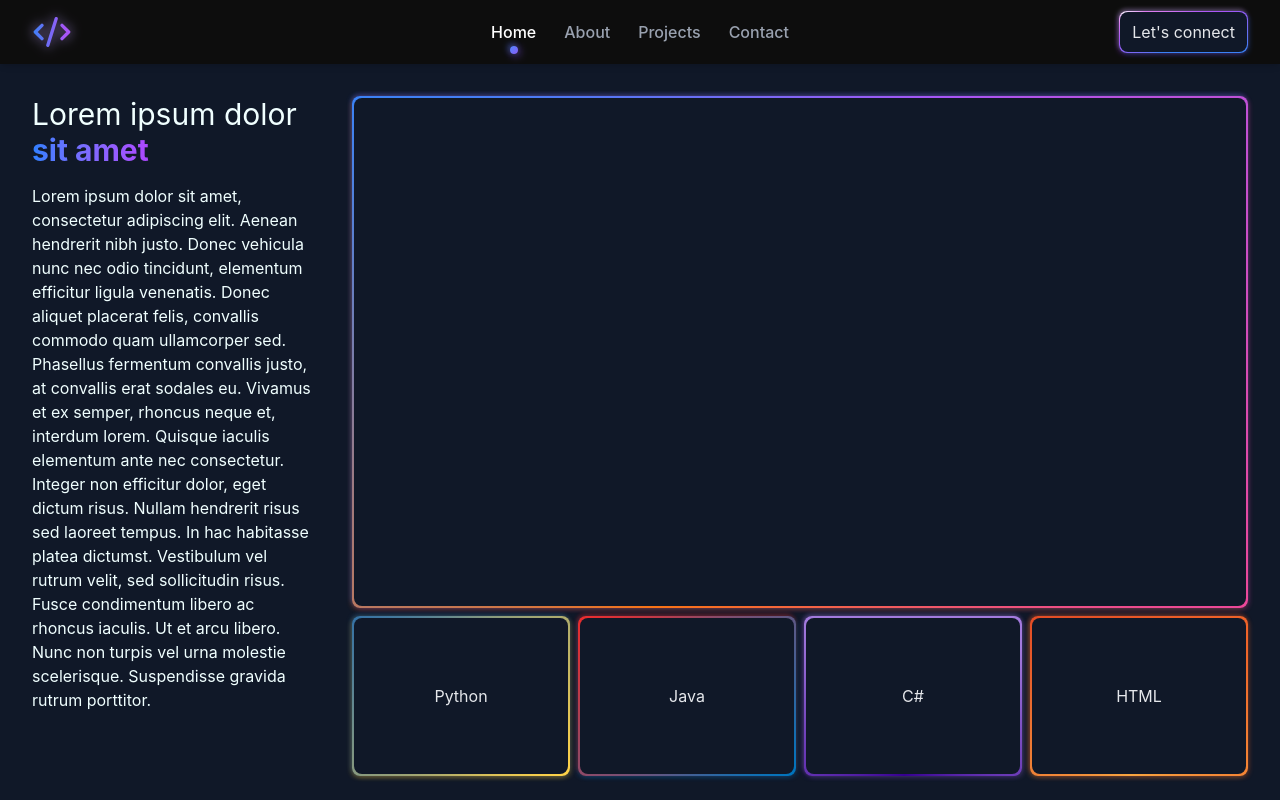
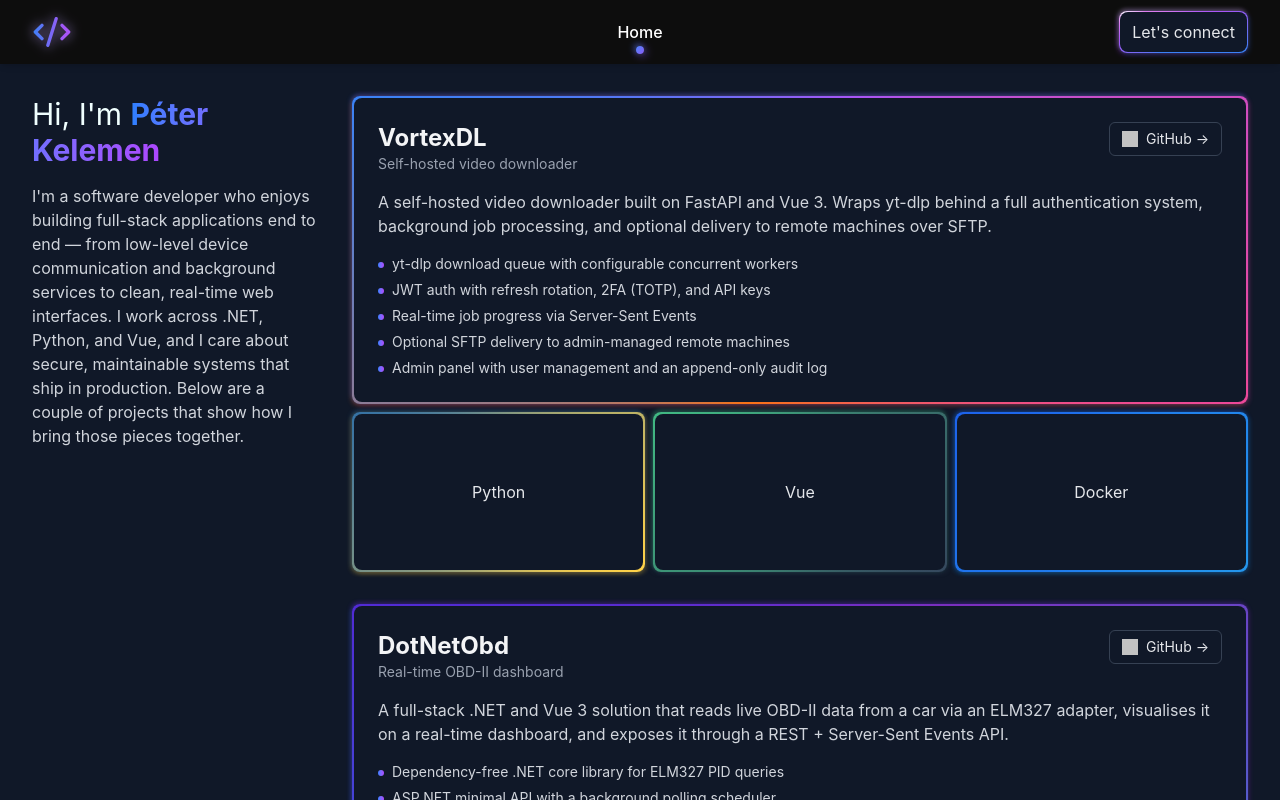
Before and after one commit to PeterKelemen2/cv-site, a Vue app: page / in a window 1280 px wide. Built offline with nearby package versions, Linux system fonts and the light colour scheme; grey boxes are pictures that could not be loaded.

Commit message:
Start adding content

```diff
--- a/src/components/GradientBorderButton.vue
+++ b/src/components/GradientBorderButton.vue
@@ -14,7 +14,7 @@ const { borderEl } = useGradientBorderAngle()
 <template>
   <div ref="borderEl" class="connect-border inline-block p-px rounded-lg">
     <button
-      class="relative z-10 px-3 py-2 rounded-lg bg-gray-900 text-gray-200 flex items-center gap-2"
+      class="cursor-pointer relative z-10 px-3 py-2 rounded-lg bg-gray-900 text-gray-200 flex items-center gap-2"
     >
       <slot />
       <span v-if="!$slots.default" class="hidden md:inline">{{ label }}</span>
--- a/src/components/Navbar.vue
+++ b/src/components/Navbar.vue
@@ -4,10 +4,14 @@ import GradientBorderButton from './GradientBorderButton.vue'
 
 const navLinks = [
   { label: 'Home', path: '/' },
-  { label: 'About', path: '/about' },
-  { label: 'Projects', path: '/projects' },
-  { label: 'Contact', path: '/contact' },
+  // { label: 'About', path: '/about' },
+  // { label: 'Projects', path: '/projects' },
+  // { label: 'Contact', path: '/contact' },
 ]
+
+function openEmail() {
+  window.location.href = 'mailto:peter.kelemen456@gmail.com'
+}
 </script>
 
 <template>
@@ -43,7 +47,7 @@ const navLinks = [
           </RouterLink>
         </div>
         <div class="absolute right-0 top-1/2 -translate-y-1/2 flex items-center justify-center">
-          <GradientBorderButton>
+          <GradientBorderButton @click="openEmail">
             <MailSearch class="size-5 md:hidden" />
             <span class="hidden md:inline">Let's connect</span>
           </GradientBorderButton>
--- /dev/null
+++ b/src/data/projects.js
@@ -0,0 +1,46 @@
+// Project portfolio data for the home view.
+// Each project renders as a summary card plus a row of technology chips.
+// Edit freely — colors are conic-gradient border stops used by GradientBorderCard.
+
+export const projects = [
+  {
+    name: 'VortexDL',
+    tagline: 'Self-hosted video downloader',
+    description:
+      'A self-hosted video downloader built on FastAPI and Vue 3. Wraps yt-dlp behind a full authentication system, background job processing, and optional delivery to remote machines over SFTP.',
+    features: [
+      'yt-dlp download queue with configurable concurrent workers',
+      'JWT auth with refresh rotation, 2FA (TOTP), and API keys',
+      'Real-time job progress via Server-Sent Events',
+      'Optional SFTP delivery to admin-managed remote machines',
+      'Admin panel with user management and an append-only audit log',
+    ],
+    githubUrl: 'https://github.com/PeterKelemen2/VortexDL',
+    cardColors: ['#3b82f6', '#a855f7', '#ec4899', '#f97316'],
+    technologies: [
+      { name: 'Python', colors: ['#3672a4', '#ffd248'] },
+      { name: 'Vue', colors: ['#41b883', '#35495e'] },
+      { name: 'Docker', colors: ['#1d63ed', '#2496ed'] },
+    ],
+  },
+  {
+    name: 'DotNetObd',
+    tagline: 'Real-time OBD-II dashboard',
+    description:
+      'A full-stack .NET and Vue 3 solution that reads live OBD-II data from a car via an ELM327 adapter, visualises it on a real-time dashboard, and exposes it through a REST + Server-Sent Events API.',
+    features: [
+      'Dependency-free .NET core library for ELM327 PID queries',
+      'ASP.NET minimal API with a background polling scheduler',
+      'Vue 3 dashboard with animated SVG gauges over an SSE stream',
+      'Simulation mode for development without a real vehicle',
+      'Optional Spotify now-playing integration via OAuth 2.0',
+    ],
+    githubUrl: 'https://github.com/PeterKelemen2/DotNetObd',
+    cardColors: ['#512bd4', '#7b2fbe', '#1ba1e2'],
+    technologies: [
+      { name: '.NET', colors: ['#512bd4', '#9b4dca'] },
+      { name: 'ASP.NET', colors: ['#512bd4', '#1ba1e2'] },
+      { name: 'Vue', colors: ['#41b883', '#35495e'] },
+    ],
+  },
+]
--- a/src/views/HomeView.vue
+++ b/src/views/HomeView.vue
@@ -1,79 +1,85 @@
 <script setup>
 import GradientBorderCard from '@/components/GradientBorderCard.vue'
+import { projects } from '@/data/projects'
 
 const smallSize = 'h-40 max-h-40 md:h-40 md:max-h-40'
-const bigSize = 'h-48 max-h-48 md:h-128 md:max-h-128'
 </script>
 
 <template>
   <div class="bg-gray-900 min-h-full flex items-center justify-center p-4 md:p-8">
-    <div class="flex flex-col md:flex-row gap-6 md:gap-8 w-full max-w-7xl items-center">
-      <div class="flex flex-col gap-4 md:flex-1 md:self-start">
+    <div class="flex flex-col md:flex-row gap-6 md:gap-8 w-full max-w-7xl items-start">
+      <div class="flex flex-col gap-4 md:flex-1 md:sticky md:top-8">
         <div>
           <span class="text-3xl"
-            >Lorem ipsum dolor
+            >Hi, I'm
             <span
               class="bg-linear-to-r from-blue-500 to-purple-500 bg-clip-text text-transparent font-bold"
-              >sit amet</span
+              >Péter Kelemen</span
             ></span
           >
         </div>
         <div>
-          <span
-            >Lorem ipsum dolor sit amet, consectetur adipiscing elit. Aenean hendrerit nibh justo.
-            Donec vehicula nunc nec odio tincidunt, elementum efficitur ligula venenatis. Donec
-            aliquet placerat felis, convallis commodo quam ullamcorper sed. Phasellus fermentum
-            convallis justo, at convallis erat sodales eu. Vivamus et ex semper, rhoncus neque et,
-            interdum lorem. Quisque iaculis elementum ante nec consectetur. Integer non efficitur
-            dolor, eget dictum risus. Nullam hendrerit risus sed laoreet tempus. In hac habitasse
-            platea dictumst. Vestibulum vel rutrum velit, sed sollicitudin risus. Fusce condimentum
-            libero ac rhoncus iaculis. Ut et arcu libero. Nunc non turpis vel urna molestie
-            scelerisque. Suspendisse gravida rutrum porttitor.</span
+          <span class="text-gray-300"
+            >I'm a software developer who enjoys building full-stack applications end to end — from
+            low-level device communication and background services to clean, real-time web
+            interfaces. I work across .NET, Python, and Vue, and I care about secure, maintainable
+            systems that ship in production. Below are a couple of projects that show how I bring
+            those pieces together.</span
           >
         </div>
       </div>
-      <div class="flex flex-col gap-2 w-full max-w-4xl">
-        <GradientBorderCard
-          :border-width="2"
-          :colors="['#3b82f6', '#a855f7', '#ec4899', '#f97316']"
-          class="w-full"
-          :class="bigSize"
+      <div class="flex flex-col gap-8 w-full max-w-4xl">
+        <div v-for="project in projects" :key="project.name" class="flex flex-col gap-2">
+          <GradientBorderCard :border-width="2" :colors="project.cardColors" class="w-full">
+            <div class="h-full p-6 flex flex-col gap-4">
+              <div class="flex items-start justify-between gap-4">
+                <div>
+                  <h2 class="text-2xl font-bold text-gray-100">{{ project.name }}</h2>
+                  <p class="text-sm text-gray-400">{{ project.tagline }}</p>
+                </div>
+                <a
+                  :href="project.githubUrl"
+                  target="_blank"
+                  rel="noopener noreferrer"
+                  class="flex items-center shrink-0 rounded-md border border-gray-700 px-3 py-1.5 text-sm text-gray-200 transition-colors hover:border-gray-500 hover:bg-gray-800"
+                  ><img
+                    src="https://upload.wikimedia.org/wikipedia/commons/9/91/Octicons-mark-github.svg"
+                    alt="GitHub"
+                    class="w-4 h-4 mr-2"
+                    style="filter: invert(1) brightness(2)"
+                  />
+                  GitHub →</a
                 >
-          <div class="h-full p-6" />
+              </div>
+              <p class="text-gray-300">{{ project.description }}</p>
+              <ul class="flex flex-col gap-1.5 text-sm text-gray-300">
+                <li
+                  v-for="feature in project.features"
+                  :key="feature"
+                  class="flex items-start gap-2"
+                >
+                  <span
+                    class="mt-2 size-1.5 shrink-0 rounded-full bg-linear-to-r from-blue-500 to-purple-500"
+                  />
+                  <span>{{ feature }}</span>
+                </li>
+              </ul>
+            </div>
           </GradientBorderCard>
           <div class="flex gap-2">
             <GradientBorderCard
+              v-for="tech in project.technologies"
+              :key="tech.name"
               :border-width="2"
-            :colors="['#3672a4', '#ffd248']"
+              :colors="tech.colors"
               class="flex-1"
               :class="smallSize"
             >
-            <div class="h-full p-6 flex items-center justify-center text-gray-200">Python</div>
+              <div class="h-full p-6 flex items-center justify-center text-gray-200">
+                {{ tech.name }}
+              </div>
             </GradientBorderCard>
-          <GradientBorderCard
-            :border-width="2"
-            :colors="['#ea2d2e', '#0074bd']"
-            class="flex-1"
-            :class="smallSize"
-          >
-            <div class="h-full p-6 flex items-center justify-center text-gray-200">Java</div>
-          </GradientBorderCard>
-          <GradientBorderCard
-            :border-width="2"
-            :colors="['#a37add', '#a37add', '#360092']"
-            class="flex-1"
-            :class="smallSize"
-          >
-            <div class="h-full p-6 flex items-center justify-center text-gray-200">C#</div>
-          </GradientBorderCard>
-          <GradientBorderCard
-            :border-width="2"
-            :colors="['#e44d26', '#f16529', '#f7a541']"
-            class="flex-1"
-            :class="smallSize"
-          >
-            <div class="h-full p-6 flex items-center justify-center text-gray-200">HTML</div>
-          </GradientBorderCard>
+          </div>
         </div>
       </div>
     </div>
```
Lines whose indentation alone changed are shown as unchanged.
